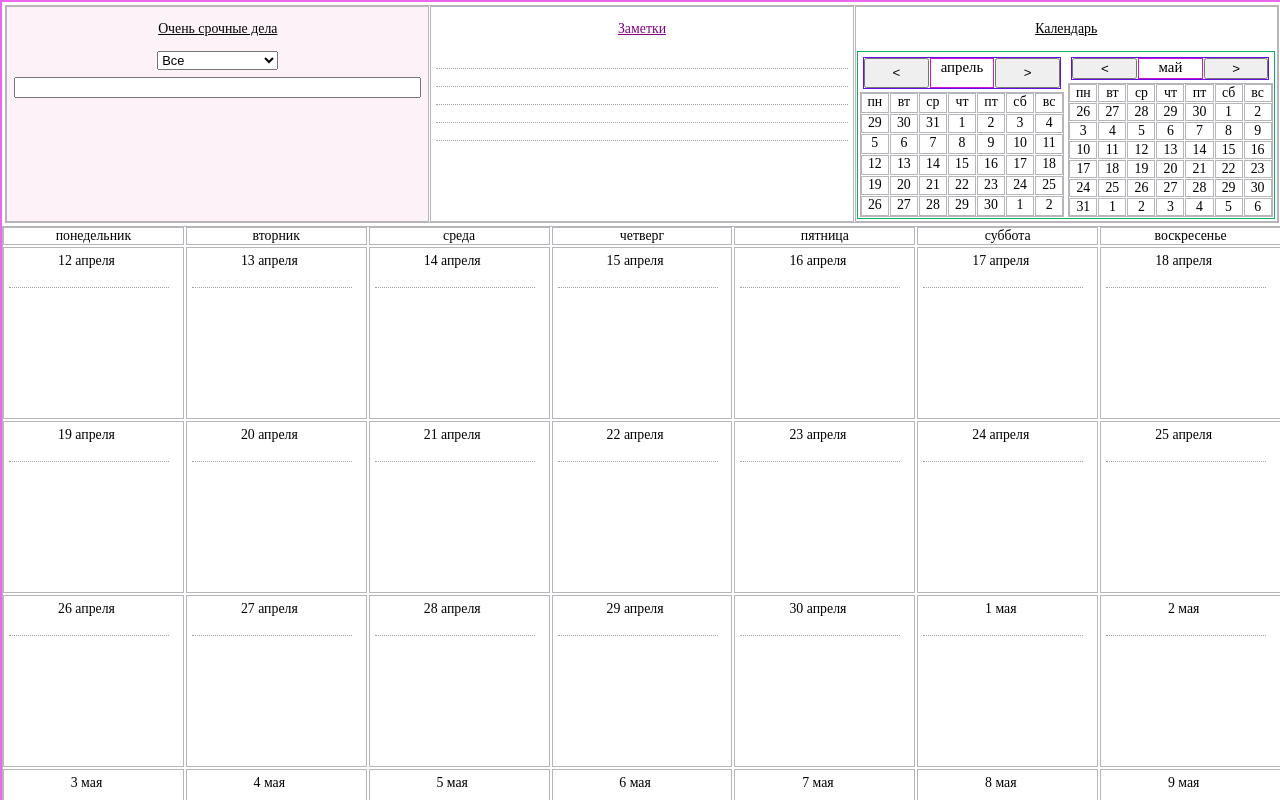
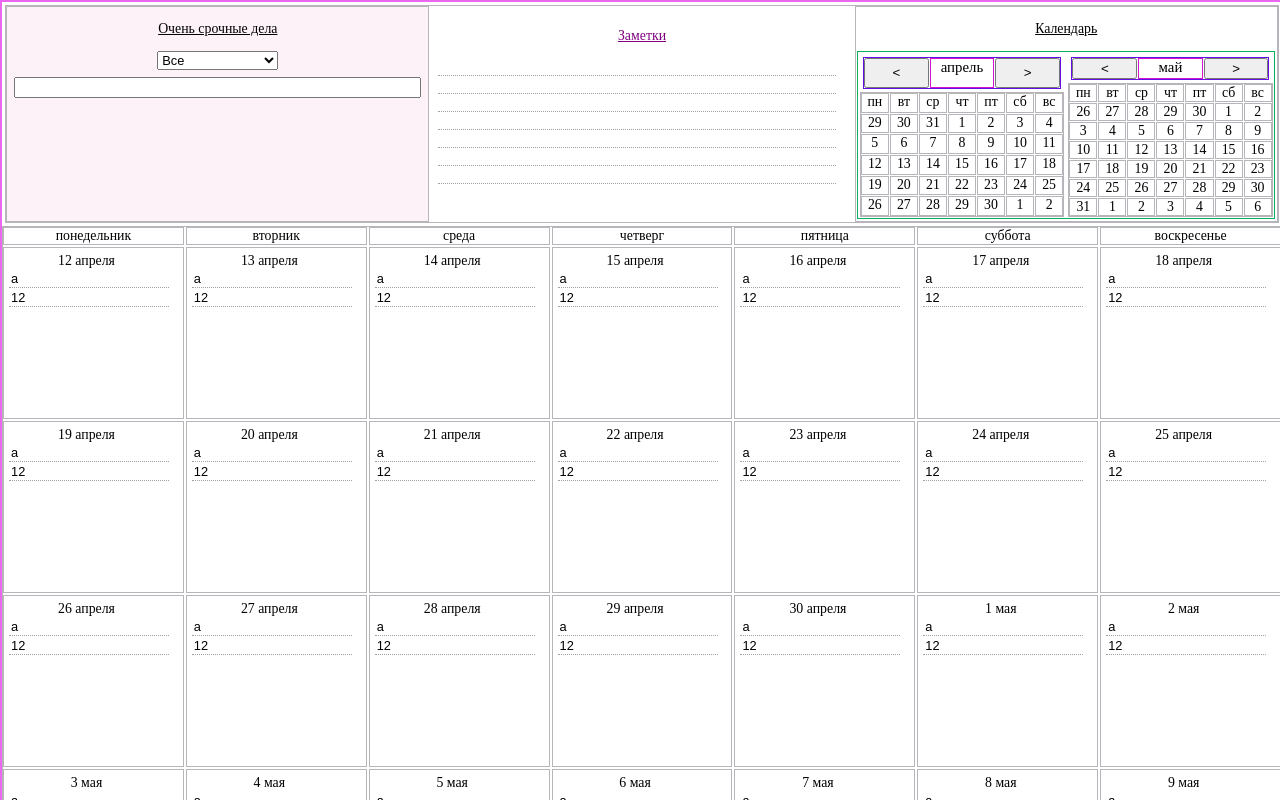
Before and after one commit to AlexandraBazanova/Planner, a Vue app: page / in a window 1280 px wide. Shown: the top 800 px of the page. Built offline with nearby package versions, Linux system fonts and the light colour scheme.

Commit message:
Добавлен компонет Day

```diff
--- a/src/App.vue
+++ b/src/App.vue
@@ -3,7 +3,7 @@
     <head>
       <!-- <link rel="stylesheet" type="text/css" href="/static/bootstrap.min.css"> -->
     </head>
-    <section class="main-calendar">
+    <section class="main-calendar" >
       <Menu/>
       <TodoList/>
       <Calendar/>
--- a/src/components/AddTodo.vue
+++ b/src/components/AddTodo.vue
@@ -6,7 +6,7 @@
 
 <script>
 export default {
-    data() {
+    data: function () {
         return {
             title: ''
         }
--- a/src/components/Calendar.vue
+++ b/src/components/Calendar.vue
@@ -10,17 +10,12 @@
           v-for="(day, indexDays) in shiftWeekDays"
           :key="indexDays"
         >
-          <div class="date-of-the-day">
-            {{ displayDate(day.dayMonth) }}
-          </div>
-          <input
-            class="daily-todo"
-            v-on:keyup.13="addTodo($event.target.value, day.dayMonth._d)"
-          />
+          <Day
+            :day="day"
+            @updateInput = "updateInput"
+          >
+          </Day>
 
-          <div v-for="(item, index) in day.todos" :key="index">
-            <span>{{ item }}</span>
-          </div>
         </div>
       </div>
     </section>
@@ -37,13 +32,20 @@
 <script type = "text/javascript">
 import moment from "moment";
 import "moment/locale/ru";
+import Day from './Day';
+
 export default {
-  data() {
+  name: 'Calendar',
+  data: function () {
     return {
       viewWeekShift: 0,
       todos: {},
     };
   },
+   components: {
+     Day,
+    },
+
   computed: {
     shiftWeekDays: {
       get: function () {
@@ -62,9 +64,12 @@ export default {
   },
 
   methods: {
+    updateInput() {
+      console.log(this.todos)
+    },
     addTodo(value, id) {
       this.todos[id] = value;
-      console.log('value '+value);
+      console.log('value '+ value);
     },
 
     filterTodos(dateOfTheDay) {
@@ -84,12 +89,12 @@ export default {
     getShiftWeeks(viewWeekShift, amount, item) {
       const g = this;
       const startOfWeek = moment().startOf("week").add(viewWeekShift, "week");
-
       return new Array(amount * 7).fill(null).map(function (item, index) {
         return {
           dayMonth: moment(startOfWeek).add(index, "days"),
           // todos: this.todos[moment(startOfWeek).add(index, "days")],
-          todos: g.getValueTodo(index)
+          // todos: g.getValueTodo(index)
+          todos: ['a', '12']
         };
       });
     },
@@ -102,9 +107,8 @@ export default {
       }
       return weekdays;
     },
-    displayDate(date, formatType) {
-      return moment(date).format("D MMMM");
-    },
+
+
   },
 };
 </script>
@@ -135,16 +139,4 @@ export default {
   background-color: rgb(199, 204, 204);
   font-size: calc(10px + 0.3vw);
 }
-.date-of-the-day {
-  text-align: center;
-  font-size: calc(10px + 0.3vw);
-  width: calc(100% - 1em);
-}
-.daily-todo {
-  width: calc(100% - 1em);
-  font-size: calc(9px + 0.3vw);
-  text-align: left;
-  border: hidden;
-  border-bottom: 1px dotted rgb(162, 160, 160);
-}
 </style>
--- /dev/null
+++ b/src/components/Day.vue
@@ -0,0 +1,78 @@
+<template>
+  <div>
+    <div class="date-of-the-day">
+      {{ displayDate(day.dayMonth) }}
+    </div>
+    <form
+      class="day-form"
+      @addTodo.prevent="addTodo"
+      v-if="todos !== undefined"
+    >
+      <div v-for="(item, index) in day.todos" :key="index">
+        <input
+          class="daily-todo"
+          v-on:keyup.13="addTodo($event.target.value, day.dayMonth._d)"
+          v-bind:value="item"
+          v-on:change="$emit('updateInput', $event.target.value)"
+        />
+      </div>
+    </form>
+  </div>
+</template>
+
+<script type = "text/javascript">
+import moment from "moment";
+import "moment/locale/ru";
+
+export default {
+  name: "Day",
+  data: function () {
+    return {
+      todos: {},
+    };
+  },
+
+  props: {
+    day: Object,
+  },
+
+  created: function () {
+    // console.log(this.day);
+    // console.log(this.day.todos);
+  },
+
+  // directives: {
+  //   'focus': {
+  //     inserted: function (el) {
+  //       day.dayMonth._d === moment() ? el.focus() : false;
+  //     },
+  //   },
+  // },
+
+  methods: {
+    displayDate(date, formatType) {
+      return moment(date).format("D MMMM");
+    },
+
+  },
+};
+</script>
+
+<style scoped>
+.date-of-the-day {
+  text-align: center;
+  font-size: calc(10px + 0.3vw);
+  width: calc(100% - 1em);
+}
+.daily-todo {
+  width: calc(100% - 1em);
+  font-size: calc(9px + 0.3vw);
+  text-align: left;
+  border: hidden;
+  border-bottom: 1px dotted rgb(162, 160, 160);
+}
+.day-form {
+  display: grid;
+  grid-template-columns: 1fr;
+}
+</style>
--- a/src/components/MiniCalendar.vue
+++ b/src/components/MiniCalendar.vue
@@ -43,7 +43,7 @@
 	import moment from 'moment'
     import 'moment/locale/ru';
     export default {
-        data() {
+        data: function () {
             return {
 				viewMonthShift: 0,
             }
--- a/src/components/TodoList.vue
+++ b/src/components/TodoList.vue
@@ -26,16 +26,18 @@
       </section>
       <section class="notes">
         <p v-purple>Заметки</p>
-        <div>
-        <input type="text" class="daily-todo">
-        <input type="text" class="daily-todo">
-        <input type="text" class="daily-todo">
-        <input type="text" class="daily-todo">
-        <input type="text" class="daily-todo">
+        <div class="input-notes">
+          <input type="text" class="notes-todo">
+          <input type="text" class="notes-todo">
+          <input type="text" class="notes-todo">
+          <input type="text" class="notes-todo">
+          <input type="text" class="notes-todo">
+          <input type="text" class="notes-todo">
+          <input type="text" class="notes-todo">
         </div>
       </section>
       <section class="two-months">
-        <p v-red>Календарь</p>
+        <p>Календарь</p>
         <MiniCalendar class="mini-calendar1"/>
       </section>
     </section>
@@ -50,7 +52,7 @@ import MiniCalendar from '@/components/MiniCalendar'
 
 export default {
     name: 'TodoList',
-    data() {
+    data: function () {
       return {
         todos: [],
         filter: 'all',
@@ -62,7 +64,7 @@ export default {
         inserted: function(el)  {
           el.style.color = 'purple'
         }
-      }
+      },
     },
     components: {
         AddTodo, TodoItem, MiniCalendar
@@ -121,7 +123,14 @@ export default {
   }
   .notes {
     text-align:center;
-    border: 1px solid rgb(183, 181, 186);
+    padding: 0.5rem;
+  }
+  .notes-todo {
+    display: grid;
+    grid-template-columns: 1fr;
+    border: hidden;
+    border-bottom: 1px dotted rgb(162, 160, 160);
+    width: calc(100% - 1em);
   }
   .two-months {
     text-align:center;
```
